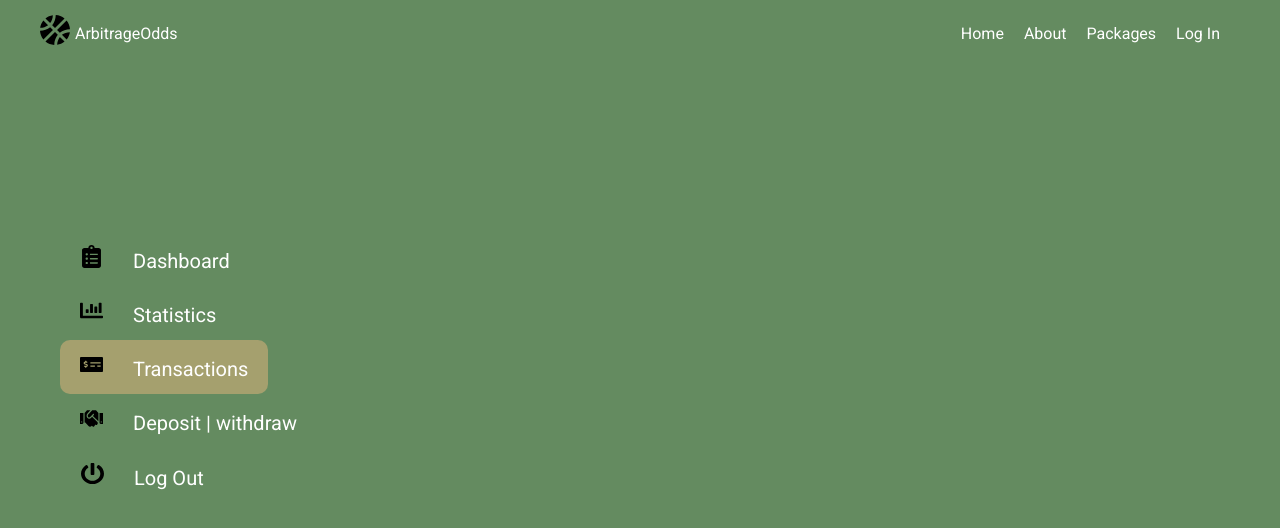
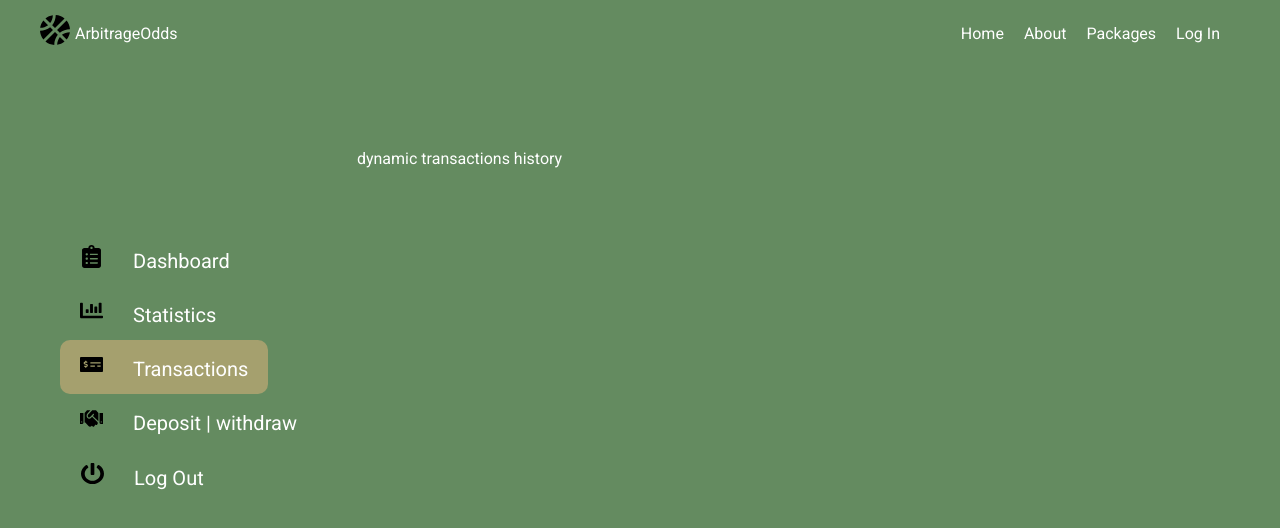
Before and after one commit to Olaleye-Blessing/ArbitrageOdds, a Next.js app: page /dashboard/transactions in a window 1280 px wide. Shown: the top 528 px of the page. Built offline with nearby package versions, Linux system fonts and the light colour scheme.

Commit message:
add other dashboard pages with temporaray data

```diff
--- a/pages/dashboard/statistics.tsx
+++ b/pages/dashboard/statistics.tsx
@@ -4,7 +4,9 @@ import AuthenticatedContainer from "../../components/Authenticated/Authenticated
 const statistics = () => {
     return (
         <>
-            <AuthenticatedContainer></AuthenticatedContainer>
+            <AuthenticatedContainer>
+                <p>dynamic statistics</p>
+            </AuthenticatedContainer>
         </>
     );
 };
--- a/pages/dashboard/transactions.tsx
+++ b/pages/dashboard/transactions.tsx
@@ -4,7 +4,9 @@ import AuthenticatedContainer from "../../components/Authenticated/Authenticated
 const transactions = () => {
     return (
         <>
-            <AuthenticatedContainer></AuthenticatedContainer>
+            <AuthenticatedContainer>
+                <p>dynamic transactions history</p>
+            </AuthenticatedContainer>
         </>
     );
 };
```
